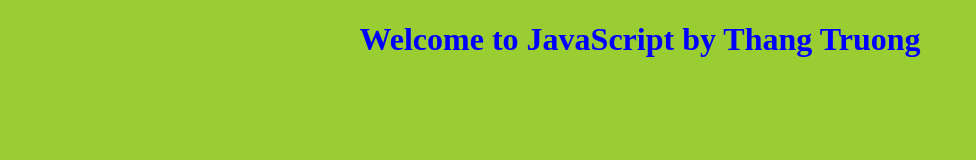
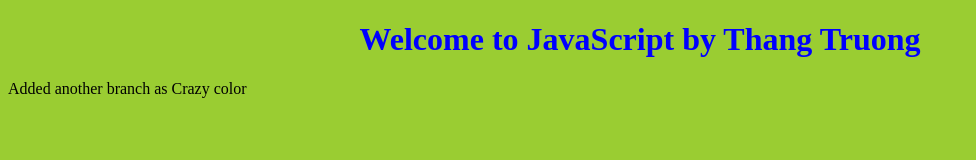
Before and after one commit to thangtruong1808/Font-End, a plain HTML site: page index.html in a window 1280 px wide. Shown: the whole page, without its empty margins (0-976 px from the left). Drawn offline with Linux system fonts and the light colour scheme.

Commit message:
added another branch

```diff
--- a/index.html
+++ b/index.html
@@ -13,6 +13,9 @@
 <body>
     <header>
         <h1>Welcome to JavaScript by Thang Truong</h1>
+        <p>
+            Added another branch as Crazy color
+        </p>
     </header>
 </body>
 
```
